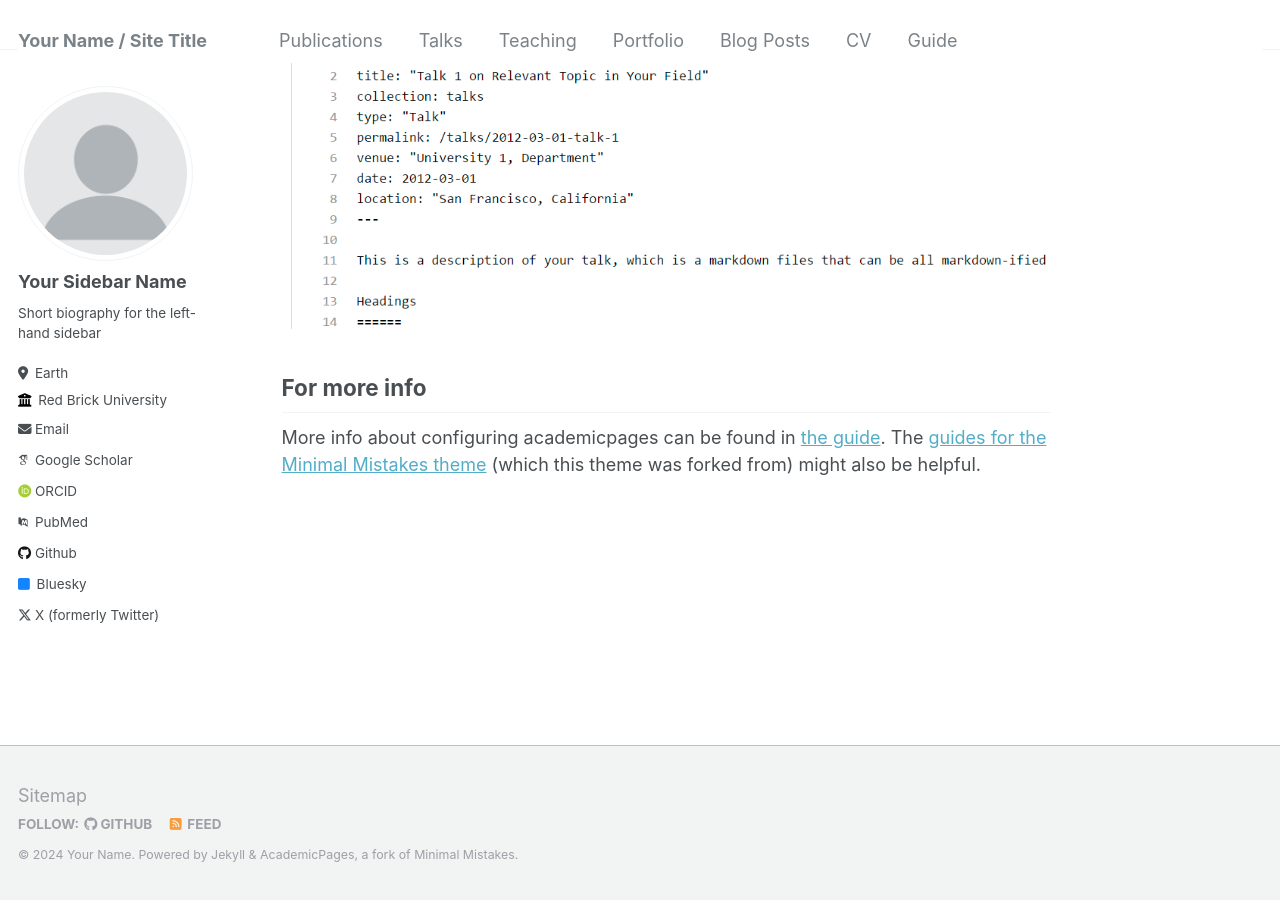
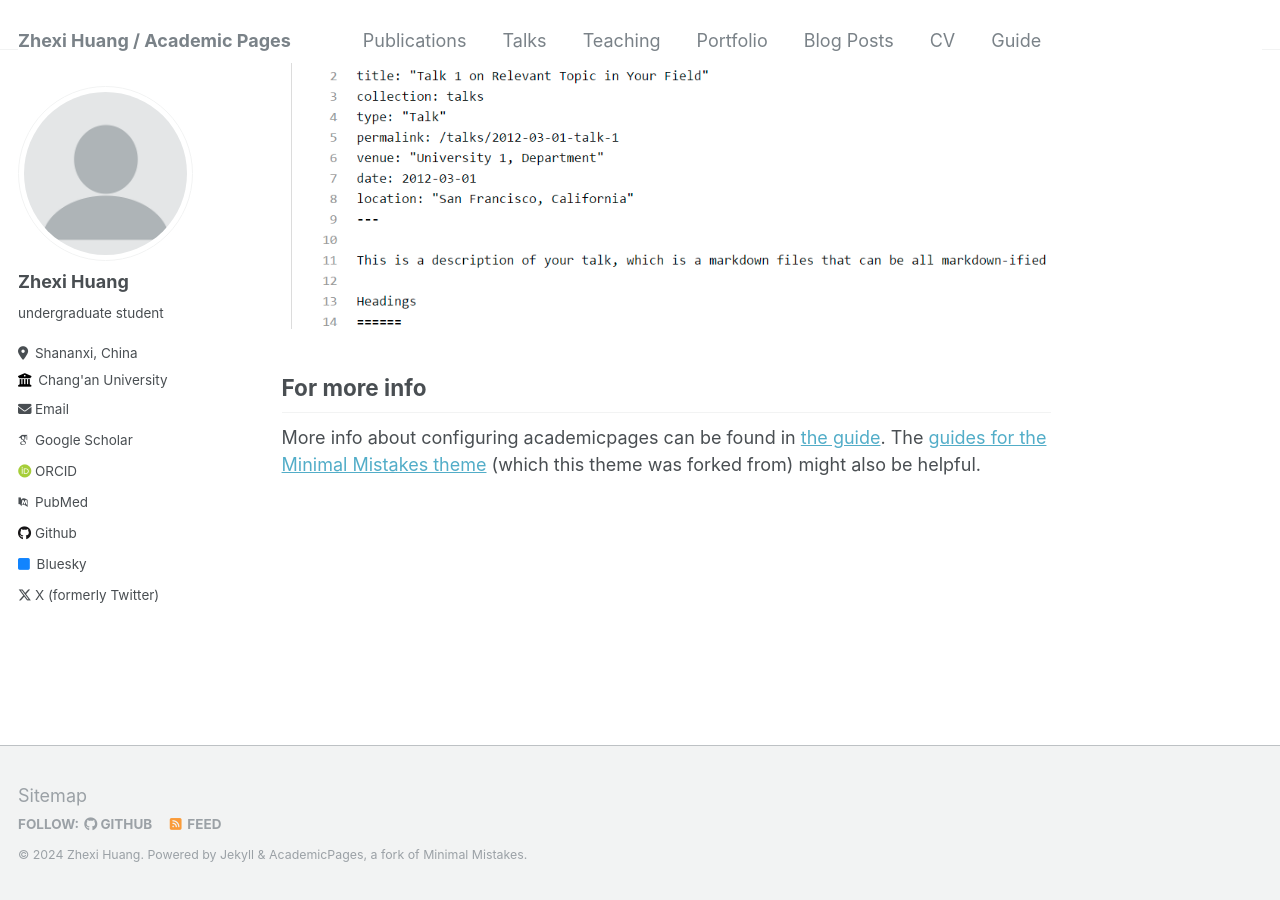
Before and after one commit to huangzhexi/huangzhexi.github.io, a Jekyll site: the page built from _pages/about.md, in a window 1280 px wide and 900 px high, scrolled down 2640 px. Built offline with Jekyll 4.4.1, drawn with Linux system fonts in a browser that asks for light colours; some web fonts are replaced.

Commit message:
Update _config.yml

```diff
--- a/_config.yml
+++ b/_config.yml
@@ -8,11 +8,11 @@
 
 # Basic Site Settings
 locale                   : "en-US"
-title                    : "Your Name / Site Title"
+title                    : " Zhexi Huang / Academic Pages"
 title_separator          : "-"
-name                     : &name "Your Name"
-description              : &description "personal description"
-url                      : https://academicpages.github.io # the base hostname & protocol for your site e.g. "https://mmistakes.github.io"
+name                     : &name "Zhexi Huang"
+description              : &description "Fourth-year undergraduate student studying computer science  in  School of Infomation Enginerring, Chang'an University. I am applying to Master/Ph.D. programs this year."
+url                      : https://pages.huangzhexi.eu.org # the base hostname & protocol for your site e.g. "https://mmistakes.github.io"
 baseurl                  : "" # the subpath of your site, e.g. "/blog"
 repository               : "academicpages/academicpages.github.io"
 
@@ -22,27 +22,27 @@ repository               : "academicpages/academicpages.github.io"
 author:
   # Biographic information
   avatar           : "profile.png"
-  name             : "Your Sidebar Name"
+  name             : "Zhexi Huang"
   pronouns         : # example: "she/her"
-  bio              : "Short biography for the left-hand sidebar"
-  location         : "Earth"
-  employer         : "Red Brick University"
+  bio              : "undergraduate student"
+  location         : "Shananxi, China"
+  employer         : "Chang'an University"
   uri              : # URL
-  email            : "none@example.org"
+  email            : "huangzx@chd.edu.cn"
 
   # Academic websites
   arxiv            : # URL - Update with the correct link to your profile
-  googlescholar    : "https://scholar.google.com/citations?user=PS_CX0AAAAAJ"
+  googlescholar    : "https://scholar.google.com/citations?user=1"
   impactstory      : # URL
-  orcid            : "http://orcid.org/yourorcidurl"
-  pubmed           : "https://www.ncbi.nlm.nih.gov/pubmed/?term=john+snow"
+  orcid            : "http://orcid.org/1"
+  pubmed           : "https://www.ncbi.nlm.nih.gov/pubmed/?term=1"
   researchgate     : # URL
 
   # Repositories and software development
   bitbucket        : # Username - Update with your username on the site
   codepen          : # Username
   dribbble         : # Username
-  github           : "academicpages"
+  github           : "huangzhexi"
   kaggle           : # Username
   stackoverflow    : # User number or user number and name (i.e., use "1" or "1/jeff-atwood")
 
```
